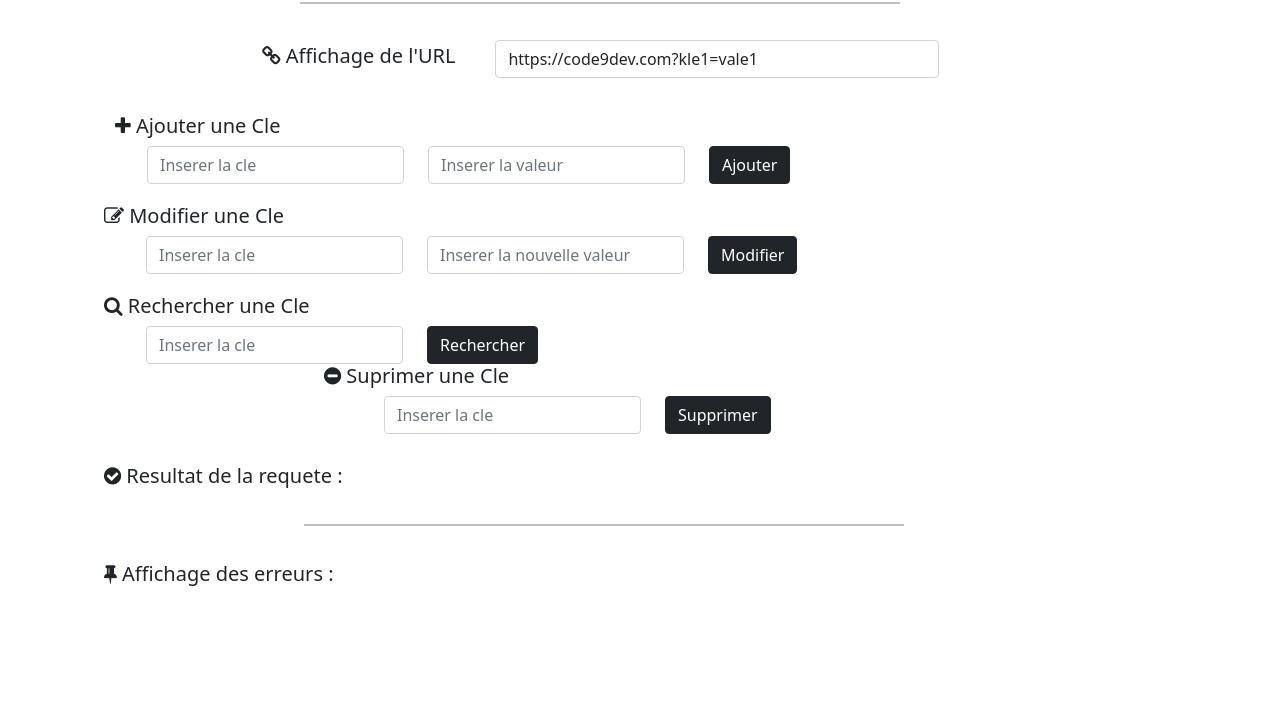
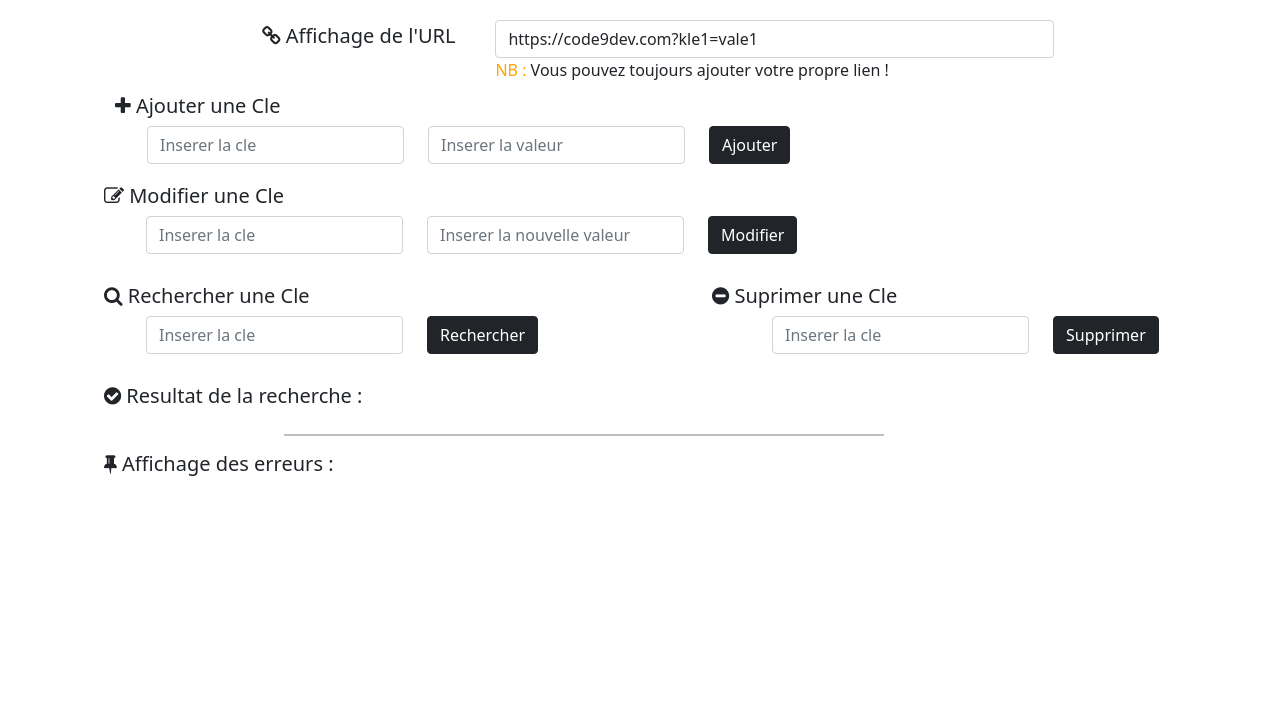
Before and after one commit to Alcide-David/URLPush, a plain HTML site: page index.html in a window 1280 px wide. Shown: the part 86-800 px from the top of the page. Drawn offline with nearby package versions, Linux system fonts and the light colour scheme.

Commit message:
Update index.html

```diff
--- a/index.html
+++ b/index.html
@@ -9,12 +9,12 @@
   <body>
     <div class="position-middle" style="margin-left: 100px; " >
 
-        <div style="margin-top: 30px; margin-left: 460px;">
+        <div style="margin-top: 10px; margin-left: 460px;">
               <h2>URL<span style="color: #ffa400;">Push</span></h2>
         </div>
 
         <div >
-          <hr style="border: 1px solid #000; width : 600px; margin-top: 20px; margin-left: 200px;">
+          <hr style="border: 1px solid #000; width : 600px; margin-top: 20px; margin-left: 180px;">
         </div>
 
         <form>
@@ -22,33 +22,19 @@
               <div class="col-auto" style="margin-top: 20px;">
                 <h5><i class="fa fa-link"></i>  Affichage de l'URL</h5>
               </div>
-            <div class="col-auto" style="width: 500px;" >
+              <div class="col-auto" style="width: 615px;" >
                 <div class="card-body" >
-                <input  class="form-control" id="urlInput" style="background-color: #fff;" value="https://code9dev.com?kle1=vale1" readonly>
+                  <input  class="form-control" id="urlInput" style="background-color: #fff;" value="https://code9dev.com?kle1=vale1">
+                  <p><span style="color: #ffa400;">NB :</span> Vous pouvez toujours ajouter votre propre lien !</p>
                 </div>
               </div>
           </div>
         </form>
 
-       <!-- Cette partie permet a l'utilisateur d'inserer sa propre URL
-        NB : Commenter la premiere partie qui affiche l'URL si vous la decommenter  -->
-       <!-- <form>
-        <div class="row" style="margin-left: 150px; margin-top: 20px;">
-            <div class="col-auto" style="margin-top: 20px;">
-              <h5><i class="fa fa-link"></i>  Affichage de l'URL</h5>
-            </div>
-            <div class="col-auto" style="width: 550px;" >
-              <div class="card-body" >
-                <input  class="form-control" id="urlInput" style="background-color: #fff;" placeholder="https://code9dev.com?kle1=vale1 ou https://code9dev.com">
-             </div>
-            </div>
-        </div>
-      </form>  -->
-
 
       <div class="row" style="margin-left: 3px;">
         <form class="row g-3" style="margin-top: 20px;">
-            <div class="row">
+            <div class="row" style="margin-top: -40px;">
                 <div class="col-auto">
 
                     <h5> <i class="fa fa-plus" aria-hidden="true"></i> Ajouter une Cle </h5>
@@ -87,7 +73,7 @@
            </div>
      </form>
 
-      <form class="row g-3" style="margin-top: 20px;">
+      <form class="row g-3" style="margin-top: 30px;">
         <div class="row">
             <div class="col-auto">
                 <h5> <i class="fa fa-search" aria-hidden="true"></i>  Rechercher une Cle</h5>
@@ -102,7 +88,7 @@
            </div>
 
 
-           <div class="col-auto" style="margin-left: 220px;">
+           <div class="col-auto" style="margin-left: 150px;">
             <h5> <i class="fa fa-minus-circle" aria-hidden="true"></i> Suprimer une Cle</h5>
             <div class="row" >
             <div class="col-auto" style="margin-left: 60px;">
@@ -119,7 +105,7 @@
      <form class="col-auto" style="margin-top: 30px;">
         <div class="row">
           <div class="col-auto">
-            <h5><i class="fa fa-check-circle"></i>  Resultat de la requete : </h5>
+            <h5><i class="fa fa-check-circle"></i>  Resultat de la recherche : </h5>
           </div>
 
           <div class="col-auto" style=" width: 400px; height: 50px; margin-left: 30px; margin-top: -10px;">
@@ -129,10 +115,10 @@
      </form>
 
      <div >
-      <hr style="border: 1px solid #000; width : 600px; margin-top: 20px; margin-left: 200px;">
+      <hr style="border: 1px solid #000; width : 600px; margin-top: 10px; margin-left: 180px;">
      </div>
 
-     <div style="margin-top: 20px;">
+     <div >
         <form>
             <div class="col-auto" >
                 <h5><i class="fa fa-thumb-tack"></i>  Affichage des erreurs : </h5>
@@ -151,5 +137,3 @@
 
 </body>
 </html>
-<!--
-Ajoute les id et tout les autres informations necessaires pour faire de ce nouveau code, la nouvelle page HTML -->
```
Lines whose indentation alone changed are shown as unchanged.
